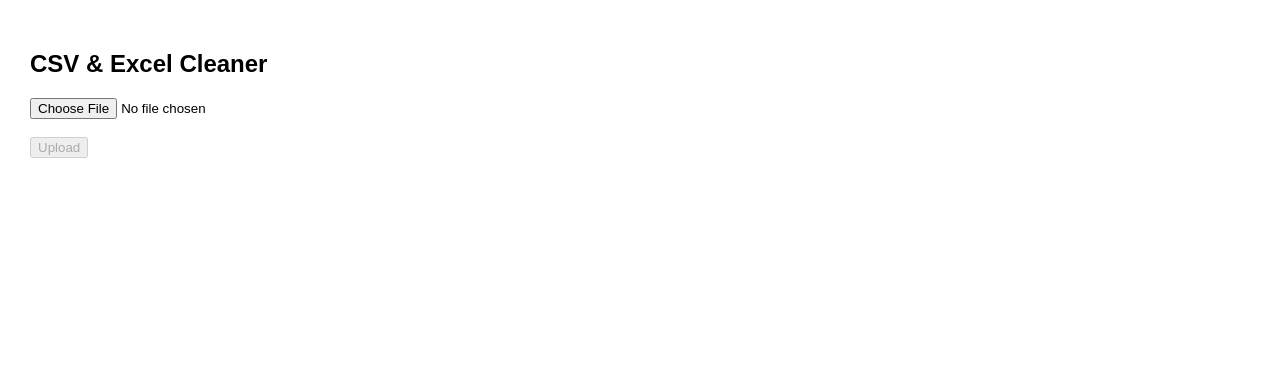
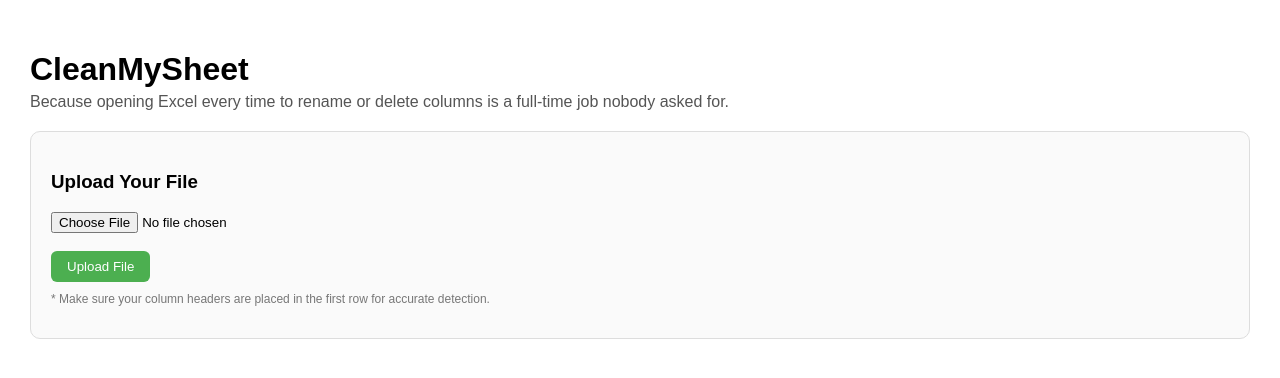
Before and after one commit to shuv6777/csv-cleaner-frontend, a React (Create React App) app: page / in a window 1280 px wide. Shown: the top 378 px of the page. Built offline with nearby package versions, Linux system fonts and the light colour scheme.

Commit message:
implement polished UI

```diff
--- a/src/App.js
+++ b/src/App.js
@@ -9,9 +9,18 @@ function App() {
   const [selectedCols, setSelectedCols] = useState([]);
   const [preview, setPreview] = useState([]);
   const [renameMap, setRenameMap] = useState({});
+  const [loading, setLoading] = useState(false);
 
   // 🚀 Upload
   const uploadFile = async () => {
+    if (!file) {
+      alert("Please select a file first.");
+      return;
+    }
+
+    try {
+      setLoading(true);
+
       const formData = new FormData();
       formData.append("file", file);
 
@@ -21,12 +30,20 @@ function App() {
       setSelectedCols(res.data.columns);
       setPreview(res.data.preview || []);
       setRenameMap({});
+
+      alert("File uploaded successfully!");
+    } catch (err) {
+      console.error(err);
+      alert("Upload failed. Please try again.");
+    } finally {
+      setLoading(false);
+    }
   };
 
   // 🔁 Toggle column
   const toggleColumn = (col) => {
     if (selectedCols.includes(col)) {
-      setSelectedCols(selectedCols.filter(c => c !== col));
+      setSelectedCols(selectedCols.filter((c) => c !== col));
     } else {
       setSelectedCols([...selectedCols, col]);
     }
@@ -36,7 +53,7 @@ function App() {
   const handleRename = (col, newName) => {
     setRenameMap({
       ...renameMap,
-      [col]: newName
+      [col]: newName,
     });
   };
 
@@ -47,7 +64,11 @@ function App() {
 
     if (swapIndex < 0 || swapIndex >= newCols.length) return;
 
-    [newCols[index], newCols[swapIndex]] = [newCols[swapIndex], newCols[index]];
+    [newCols[index], newCols[swapIndex]] = [
+      newCols[swapIndex],
+      newCols[index],
+    ];
+
     setSelectedCols(newCols);
   };
 
@@ -55,11 +76,11 @@ function App() {
   const saveConfig = () => {
     const config = {
       selectedCols,
-      renameMap
+      renameMap,
     };
 
     localStorage.setItem("csvConfig", JSON.stringify(config));
-    alert("Configuration saved!");
+    alert("Configuration saved for future laziness.");
   };
 
   // 📂 Load Config
@@ -67,7 +88,7 @@ function App() {
     const saved = localStorage.getItem("csvConfig");
 
     if (!saved) {
-      alert("No saved configuration found");
+      alert("No saved configuration found.");
       return;
     }
 
@@ -75,16 +96,24 @@ function App() {
 
     setSelectedCols(config.selectedCols || []);
     setRenameMap(config.renameMap || {});
+
+    alert("Last configuration loaded successfully!");
   };
 
-  // 📥 Process & download
+  // 📥 Process & Download
   const processFile = async () => {
+    if (!file) {
+      alert("Please upload a file first.");
+      return;
+    }
+
+    try {
       const formData = new FormData();
       formData.append("file", file);
 
       const config = {
         columns: selectedCols,
-      rename: renameMap
+        rename: renameMap,
       };
 
       formData.append("config", JSON.stringify(config));
@@ -96,7 +125,7 @@ function App() {
         .map((_, i) => res.data.file.charCodeAt(i));
 
       const blob = new Blob([new Uint8Array(byteNumbers)], {
-      type: res.data.mime
+        type: res.data.mime,
       });
 
       const url = window.URL.createObjectURL(blob);
@@ -105,27 +134,101 @@ function App() {
       link.setAttribute("download", res.data.filename);
       document.body.appendChild(link);
       link.click();
+
+      alert("Download started successfully!");
+    } catch (err) {
+      console.error(err);
+      alert("Download failed. Please try again.");
+    }
+  };
+
+  const cardStyle = {
+    border: "1px solid #ddd",
+    borderRadius: "10px",
+    padding: "20px",
+    marginTop: "20px",
+    background: "#fafafa",
+  };
+
+  const primaryButton = {
+    padding: "8px 16px",
+    borderRadius: "6px",
+    border: "none",
+    cursor: "pointer",
+    marginRight: "10px",
   };
 
   return (
-    <div style={{ padding: 30, fontFamily: "Arial" }}>
-      <h2>CSV & Excel Cleaner</h2>
+    <div
+      style={{
+        padding: 30,
+        fontFamily: "Arial, sans-serif",
+        maxWidth: "1400px",
+        margin: "auto",
+      }}
+    >
+      {/* HEADER */}
+      <h1 style={{ marginBottom: 5 }}>CleanMySheet</h1>
 
-      {/* Upload */}
-      <input type="file" onChange={(e) => setFile(e.target.files[0])} />
-      <br /><br />
-      <button onClick={uploadFile} disabled={!file}>Upload</button>
+      <p style={{ color: "#555", marginTop: 0 }}>
+        Because opening Excel every time to rename or delete columns is a
+        full-time job nobody asked for.
+      </p>
+
+      {/* UPLOAD */}
+      <div style={cardStyle}>
+        <h3>Upload Your File</h3>
+
+        <input
+          type="file"
+          onChange={(e) => setFile(e.target.files[0])}
+        />
+
+        <br />
+        <br />
+
+        <button
+          onClick={uploadFile}
+          disabled={!file || loading}
+          style={{
+            ...primaryButton,
+            background: "#4CAF50",
+            color: "white",
+          }}
+        >
+          Upload File
+        </button>
+
+        <p style={{ fontSize: "12px", color: "#777", marginTop: 10 }}>
+          * Make sure your column headers are placed in the first row for
+          accurate detection.
+        </p>
+
+        {loading && (
+          <p style={{ color: "blue", fontWeight: "bold" }}>
+            Processing... Excel doesn’t need to suffer today.
+          </p>
+        )}
+      </div>
 
       {/* PREVIEW */}
       {preview.length > 0 && (
-        <>
-          <h3 style={{ marginTop: 30 }}>Live Preview</h3>
+        <div style={cardStyle}>
+          <h3>Live Preview</h3>
 
           <div style={{ overflowX: "auto" }}>
-            <table border="1" cellPadding="5" style={{ borderCollapse: "collapse" }}>
+            <table
+              border="1"
+              cellPadding="4"
+              style={{
+                borderCollapse: "collapse",
+                fontSize: "10px",
+                width: "100%",
+              }}
+            >
               <thead>
                 <tr>
-                  {selectedCols.map(col => (
+                  {selectedCols.map((col) => (
                     <th key={col}>{renameMap[col] || col}</th>
                   ))}
                 </tr>
@@ -134,7 +237,7 @@ function App() {
               <tbody>
                 {preview.slice(0, 3).map((row, i) => (
                   <tr key={i}>
-                    {selectedCols.map(col => (
+                    {selectedCols.map((col) => (
                       <td key={col}>{row[col]}</td>
                     ))}
                   </tr>
@@ -142,87 +245,143 @@ function App() {
               </tbody>
             </table>
           </div>
-        </>
+        </div>
       )}
 
+      {/* CONFIG */}
+      {columns.length > 0 && (
+        <div style={cardStyle}>
+          <h3>Saved Configurations</h3>
 
+          <button
+            onClick={saveConfig}
+            style={{
+              ...primaryButton,
+              background: "#2196F3",
+              color: "white",
+            }}
+          >
+            Save Setup
+          </button>
 
-      {/* SAVE / LOAD */}
-      {columns.length > 0 && (
-        <>
-          <h3 style={{ marginTop: 20 }}>Configuration</h3>
-          <button onClick={saveConfig}>Save Configuration</button>
-          <button onClick={loadConfig} style={{ marginLeft: 10 }}>
-            Load Last Configuration
+          <button
+            onClick={loadConfig}
+            style={{
+              ...primaryButton,
+              background: "#2196F3",
+              color: "white",
+            }}
+          >
+            Load Last Setup
           </button>
-        </>
+        </div>
       )}
 
-      {/* ACTIONS */}
+      {/* COLUMN ACTIONS */}
       {columns.length > 0 && (
-        <>
-          <h3 style={{ marginTop: 30 }}>Column Actions</h3>
+        <div style={cardStyle}>
+          <h3>Column Actions</h3>
 
           {/* SELECT */}
           <details open>
-            <summary><b>Select / Delete Columns</b></summary>
-            <div style={{ display: "flex", flexWrap: "wrap", gap: "10px", marginTop: 10 }}>
-              {columns.map(col => (
-                <label key={col} style={{
+            <summary>
+              <b>Select / Delete Columns</b>
+            </summary>
+
+            <div
+              style={{
+                display: "flex",
+                flexWrap: "wrap",
+                gap: "10px",
+                marginTop: 10,
+              }}
+            >
+              {columns.map((col) => (
+                <label
+                  key={col}
+                  style={{
                     border: "1px solid #ccc",
                     padding: "6px 10px",
                     borderRadius: "6px",
-                  background: selectedCols.includes(col) ? "#d4f8d4" : "#f5f5f5"
-                }}>
+                    background: selectedCols.includes(col)
+                      ? "#d4f8d4"
+                      : "#f5f5f5",
+                  }}
+                >
                   <input
                     type="checkbox"
                     checked={selectedCols.includes(col)}
                     onChange={() => toggleColumn(col)}
-                  /> {col}
+                  />{" "}
+                  {col}
                 </label>
               ))}
             </div>
           </details>
 
           {/* RENAME */}
-          <details>
-            <summary><b>Rename Columns</b></summary>
-            {selectedCols.map(col => (
+          <details style={{ marginTop: 15 }}>
+            <summary>
+              <b>Rename Columns</b>
+            </summary>
+
+            {selectedCols.map((col) => (
               <div key={col} style={{ marginTop: 10 }}>
                 {col} →
                 <input
                   placeholder="New name"
                   style={{ marginLeft: 10 }}
-                  onChange={(e) => handleRename(col, e.target.value)}
+                  onChange={(e) =>
+                    handleRename(col, e.target.value)
+                  }
                 />
               </div>
             ))}
           </details>
 
           {/* REORDER */}
-          <details>
-            <summary><b>Reorder Columns</b></summary>
+          <details style={{ marginTop: 15 }}>
+            <summary>
+              <b>Reorder Columns</b>
+            </summary>
+
             {selectedCols.map((col, index) => (
               <div key={col} style={{ marginTop: 5 }}>
                 {col}
-                <button onClick={() => moveColumn(index, -1)} style={{ marginLeft: 10 }}>↑</button>
-                <button onClick={() => moveColumn(index, 1)}>↓</button>
+                <button
+                  onClick={() => moveColumn(index, -1)}
+                  style={{ marginLeft: 10 }}
+                >
+                  ↑
+                </button>
+
+                <button onClick={() => moveColumn(index, 1)}>
+                  ↓
+                </button>
               </div>
             ))}
           </details>
 
-          <p style={{ marginTop: 10 }}>
+          <p style={{ marginTop: 15 }}>
             Selected: {selectedCols.length} / {columns.length}
           </p>
-        </>
+        </div>
       )}
-
 
       {/* DOWNLOAD */}
       {columns.length > 0 && (
-        <button onClick={processFile} style={{ marginTop: 20 }}>
-          Process & Download
+        <div style={cardStyle}>
+          <button
+            onClick={processFile}
+            style={{
+              ...primaryButton,
+              background: "#333",
+              color: "white",
+            }}
+          >
+            Download Clean File
           </button>
+        </div>
       )}
     </div>
   );
```
Lines whose indentation alone changed are shown as unchanged.
